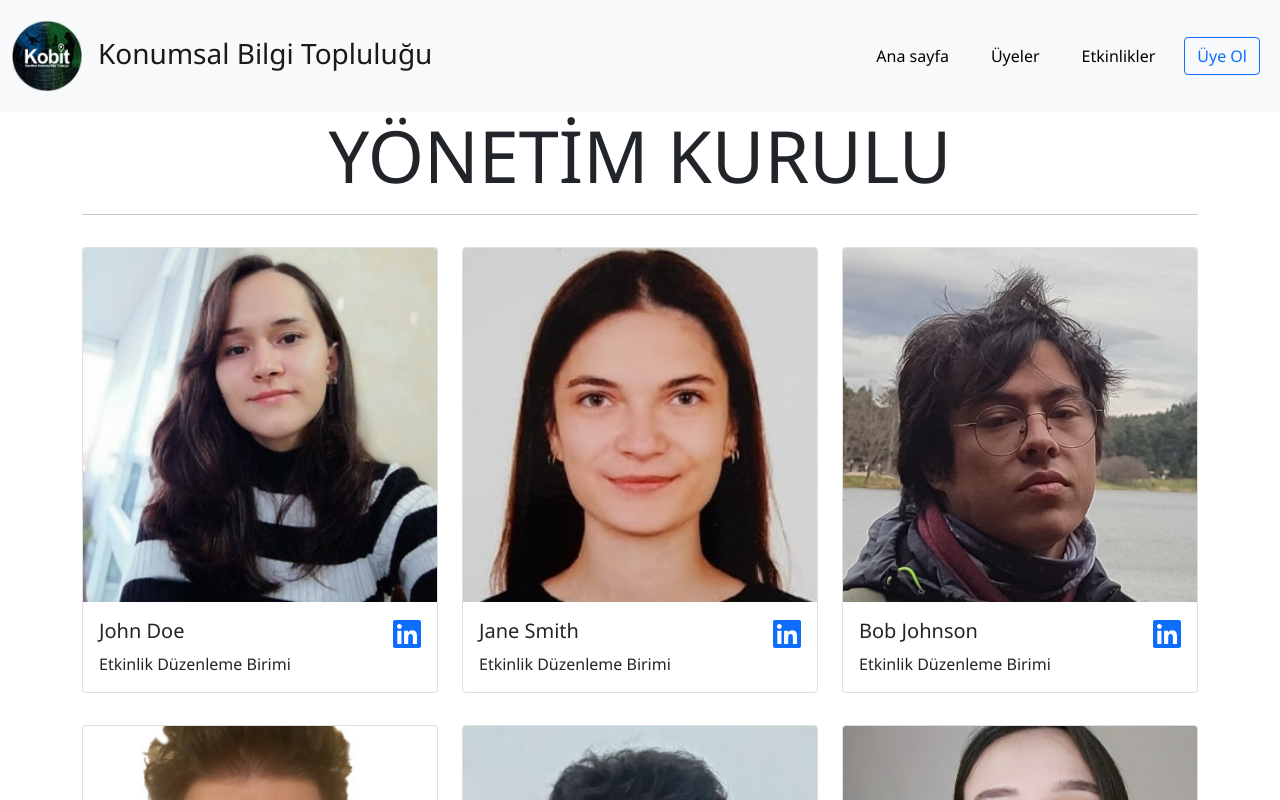
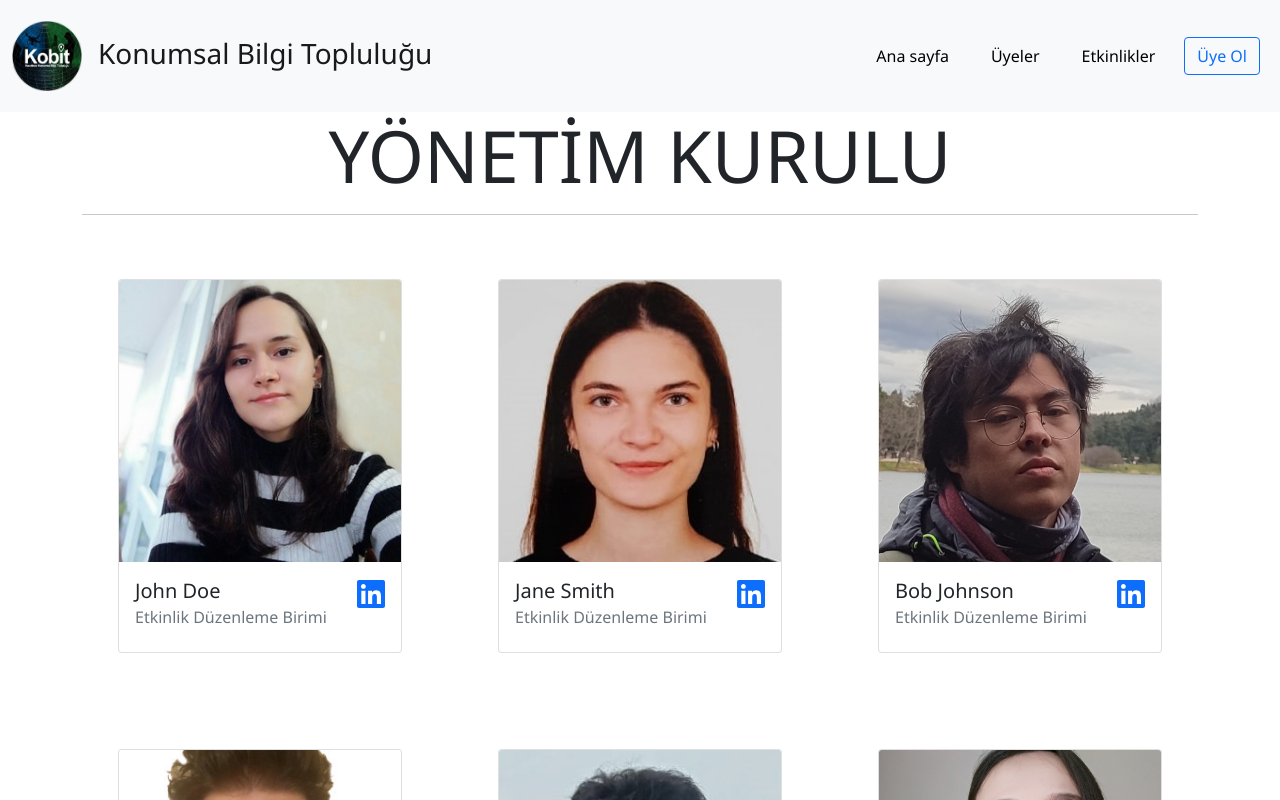
Before and after one commit to hukobit1/kobitweb, a React (Create React App) app: page /members in a window 1280 px wide. Shown: the top 800 px of the page. Built offline with nearby package versions, Linux system fonts and the light colour scheme.

Commit message:
set members page gutters

```diff
--- a/package.json
+++ b/package.json
@@ -1,5 +1,5 @@
 {
-  "homepage": "http://hukobit.com",
+  "homepage": "https://hukobit.com",
   "version": "0.1.0",
   "private": false,
   "dependencies": {
--- a/src/Assets/Styles/index.css
+++ b/src/Assets/Styles/index.css
@@ -35,14 +35,8 @@ p {
   max-height: 70vh;
 }
 
-/* !!! REACT SLICK OVERWRITE*/
-.slick-slide img {
-  max-height: 70vh;
-}
-
-.slick-dots {
-  /* margin-bottom: 2rem; */
-  /* bottom: 0!important; */
+.MembersRow {
+  justify-content: space-evenly;
 }
 
 /* CUSTOM CLASSES */
--- a/src/Components/Footer.js
+++ b/src/Components/Footer.js
@@ -87,7 +87,7 @@ function Footer() {
               <div className="col" style={{ maxWidth: '46px' }}>
                 <button type="button" className="btn btn-secondary">
                   <a
-                    href="https://github.com/hukobit"
+                    href="https://github.com/fioresglobal/hukobit.github.io"
                     className="link-dark"
                     target="_blank"
                     rel="noreferrer"
--- a/src/Components/Members/UserCard.js
+++ b/src/Components/Members/UserCard.js
@@ -5,8 +5,8 @@ import { faLinkedin } from '@fortawesome/free-brands-svg-icons'
 
 const UserCard = ({ user }) => {
   return (
-    <Col xs={12} sm={6} md={4}>
-      <Card className="my-3">
+    <Col xs={12} sm={6} lg={4} className="p-3 p-md-3 p-lg-4 p-xl-5">
+      <Card>
         <Card.Img variant="top" src={user.photo} />
         <Card.Body>
           <div
@@ -22,7 +22,10 @@ const UserCard = ({ user }) => {
             </a>
           </div>
 
-          <Card.Text>Etkinlik Düzenleme Birimi</Card.Text>
+          {/* <Card.Text>Etkinlik Düzenleme Birimi</Card.Text> */}
+          <Card.Subtitle className="mb-2 text-muted">
+            Etkinlik Düzenleme Birimi
+          </Card.Subtitle>
         </Card.Body>
       </Card>
     </Col>
--- a/src/Components/Members/UserList.js
+++ b/src/Components/Members/UserList.js
@@ -5,7 +5,7 @@ import UserCard from './UserCard'
 const UserList = ({ users }) => {
   return (
     <>
-      <Row>
+      <Row className="MembersRow">
         {users.map((user) => (
           <UserCard key={user.id} user={user} />
         ))}
--- a/src/Components/Members/UsersData.js
+++ b/src/Components/Members/UsersData.js
@@ -15,13 +15,11 @@ import Çağrıhan from '../../Assets/Images/MemberPictures/Çağrıhan.jpg'
 
 /**
  * users = {
- *   yonetim kurulu : []
+ *   bolumAdi(yonetim kurulu) : []
  *   denetleme kurulu : []
  *   topluluk baskani : []
  * }
- */
 
-/**
  * bolumAdi: {
     id: string;
     name: string;
```
